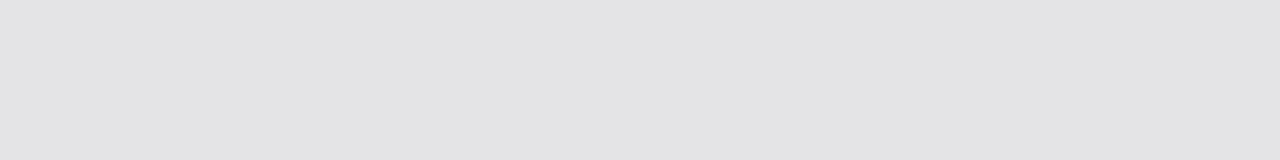
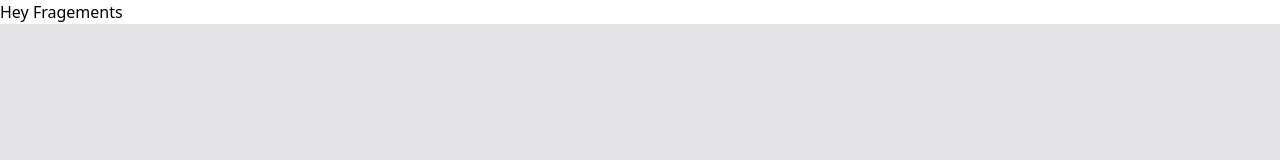
Before and after one commit to Garimatomar0598/reacting-learing, a React (Vite) app: page / in a window 1280 px wide. Shown: the top 160 px of the page. Built offline with nearby package versions, Linux system fonts and the light colour scheme.

Commit message:
Undesrstanding of Fragments in react

```diff
--- a/src/App.jsx
+++ b/src/App.jsx
@@ -4,16 +4,12 @@
 
 function App() {
 
-
-
   return (
-    <div>
-
-
-
-  <Card />
-    </div>
+    <>
+    <h1>Hey Fragements</h1>
+    <Card/>
+    </>
   )
 }
 
-export default App
+export default App;
```
